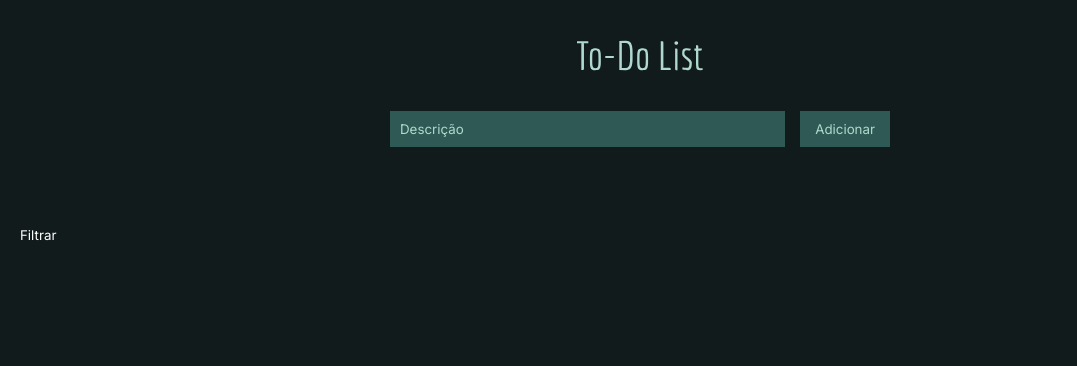
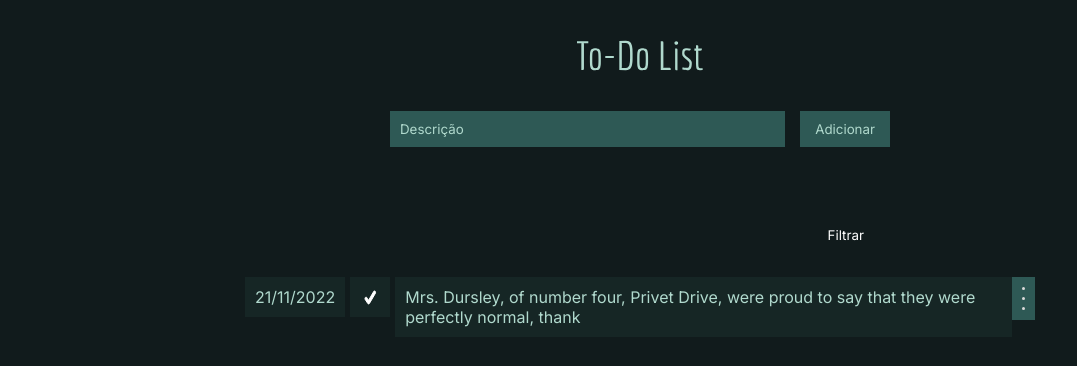
Before and after one commit to vinicius-pereira-souza/Lista-To-Do, a React (Create React App) app: page / in a window 1280 px wide. Shown: the top 366 px of the page, without its empty margins (0-1077 px from the left). Built offline with nearby package versions, Linux system fonts and the light colour scheme.

Commit message:
estilização do componente item completo

```diff
--- a/src/App.js
+++ b/src/App.js
@@ -2,6 +2,8 @@ import './App.css'
 import Form from './components/Form/Form';
 import Logo from './components/Logo/Logo';
 import Filtro from './components/Filtro/Filtro';
+import Container from './components/Container/Container';
+import Item from './components/ItemAdicionada/Item';
 
 function App() {
 
@@ -9,7 +11,13 @@ function App() {
     <div>
       <Logo />
       <Form />
-      <Filtro />
+      <Container customClass="containerMin">
+        <Filtro />
+      </Container>
+      <Container customClass="containerMax">
+        <Item />
+      </Container>
+
     </div>
   );
 }
--- a/src/components/Botao/Botao.js
+++ b/src/components/Botao/Botao.js
@@ -1,10 +1,10 @@
 import style from './Botao.module.css'
 
-function Botao({texto, acao, customClass}) {
+function Botao({texto, acao, customClass, icone}) {
   return <button
     className={`${style.btn} ${style[customClass]}`}
     onClick={acao}>
-      {texto}
+    {icone && <img src={icone} alt=""/>} {texto}
     </button>
 }
 
--- a/src/components/Botao/Botao.module.css
+++ b/src/components/Botao/Botao.module.css
@@ -18,6 +18,7 @@
 
 .btn.excluir {
   color: #fff;
+  height: fit-content;
   background-color: #E2313C;
   display: flex;
   align-items: center;
@@ -26,6 +27,7 @@
 
 .btn.editar {
   color: #fff;
+  height: fit-content;
   background-color: #7BA6A1;
   display: flex;
   align-items: center;
@@ -36,3 +38,11 @@
   color: #fff;
   background-color: #2E5955;
 }
+
+.btn.modificar {
+  background-color: #2E5955;
+  display: flex;
+  align-items: center;
+  justify-content: space-between;
+  flex-direction: column;
+}
--- /dev/null
+++ b/src/components/Container/Container.js
@@ -0,0 +1,11 @@
+import style from './Container.module.css'
+
+function Container({children, customClass}) {
+  return(
+    <div className={`${style[customClass]} ${style.container}`}>
+      {children}
+    </div>
+  )
+}
+
+export default Container
--- /dev/null
+++ b/src/components/Container/Container.module.css
@@ -0,0 +1,15 @@
+.container {
+  margin: 0 auto;
+}
+
+.containerMin {
+  max-width: 468px;
+  height: 40px;
+  position: relative;
+  margin-bottom: 20px;
+}
+
+
+.containerMax {
+  max-width: 790px;
+}
--- a/src/components/Filtro/Filtro.module.css
+++ b/src/components/Filtro/Filtro.module.css
@@ -2,6 +2,8 @@
   display: flex;
   align-items: center;
   gap: 10px;
+  position: absolute;
+  right: 0;
 }
 
 .btnFiltro {
--- /dev/null
+++ b/src/components/ItemAdicionada/Item.js
@@ -0,0 +1,45 @@
+import style from './Item.module.css'
+import Botao from '../Botao/Botao'
+import iconExcluir from '../../imgs/icon-delete.svg'
+import iconEditar from '../../imgs/icon-edit.svg'
+import iconCheck from '../../imgs/icon-complete.svg'
+import { useState } from 'react';
+
+function Item() {
+  const [ mostrarBtns, setMostrarbtns ] = useState(false)
+
+  function handleMostrarBtns() {
+    setMostrarbtns(!mostrarBtns)
+  }
+
+  return(
+    <div className={style.container}>
+      <div className={style.data}>
+        <span>
+          <span>21 </span>/
+          <span> 11 </span>/
+          <span> 2022</span>
+        </span>
+      </div>
+      <button className={style.check}>
+        <img src={iconCheck} alt="" />
+      </button>
+      <div className={style.conteudo}>
+        <p>
+         Mrs. Dursley, of number four, Privet Drive, were proud to say that they were perfectly normal, thank
+        </p>
+      </div>
+      <button className={style.mostrarBtns} onClick={handleMostrarBtns}>
+        <span></span>
+        <span></span>
+        <span></span>
+      </button>
+      <div className={`${style.btns} ${mostrarBtns ? style.aberto : style.fechado}`}>
+        <Botao texto="Editar" icone={iconEditar} customClass="editar"/>
+        <Botao texto="Excluir" icone={iconExcluir} customClass="excluir"/>
+      </div>
+    </div>
+  )
+}
+
+export default Item
--- /dev/null
+++ b/src/components/ItemAdicionada/Item.module.css
@@ -0,0 +1,81 @@
+.container {
+  width: 100%;
+  display: flex;
+  margin-bottom: 5px;
+}
+
+.data {
+  max-width: min-content;
+  height: fit-content;
+  padding: 10px;
+  background-color: #162625;
+}
+
+.data > span {
+  max-width: min-content;
+  display: flex;
+  align-items: center;
+}
+
+.check {
+  width: 40px;
+  height: 40px;
+  border: none;
+  padding: 10px;
+  background-color: #162625;
+  display: flex;
+  align-items: center;
+  justify-content: center;
+  margin: 0 5px;
+}
+
+.check:hover {cursor: pointer;}
+
+.check img {
+  max-width: 100%;
+  display: block;
+}
+
+.conteudo {
+  flex: 1 0 440px;
+  padding: 10px;
+  background-color: #162625;
+}
+
+.mostrarBtns {
+  height: fit-content;
+  padding: 10px;
+  display: flex;
+  align-items: center;
+  justify-content: space-between;
+  flex-direction: column;
+  gap: 7px;
+  border: none;
+  background-color: #2E5955;
+}
+
+.mostrarBtns span {
+  display: block;
+  width: 3px;
+  height: 3px;
+  border-radius: 50%;
+  background-color: #D9D9D9;
+}
+
+.btns {
+  overflow-x: hidden;
+  height: max-content;
+  display: flex;
+  align-items: center;
+  transition: 0.3s;
+}
+
+.btns.aberto {
+  max-width: 171px;
+  transition: 0.3s;
+}
+
+.btns.fechado {
+  max-width: 0;
+  transition: 0.3s;
+}
```
